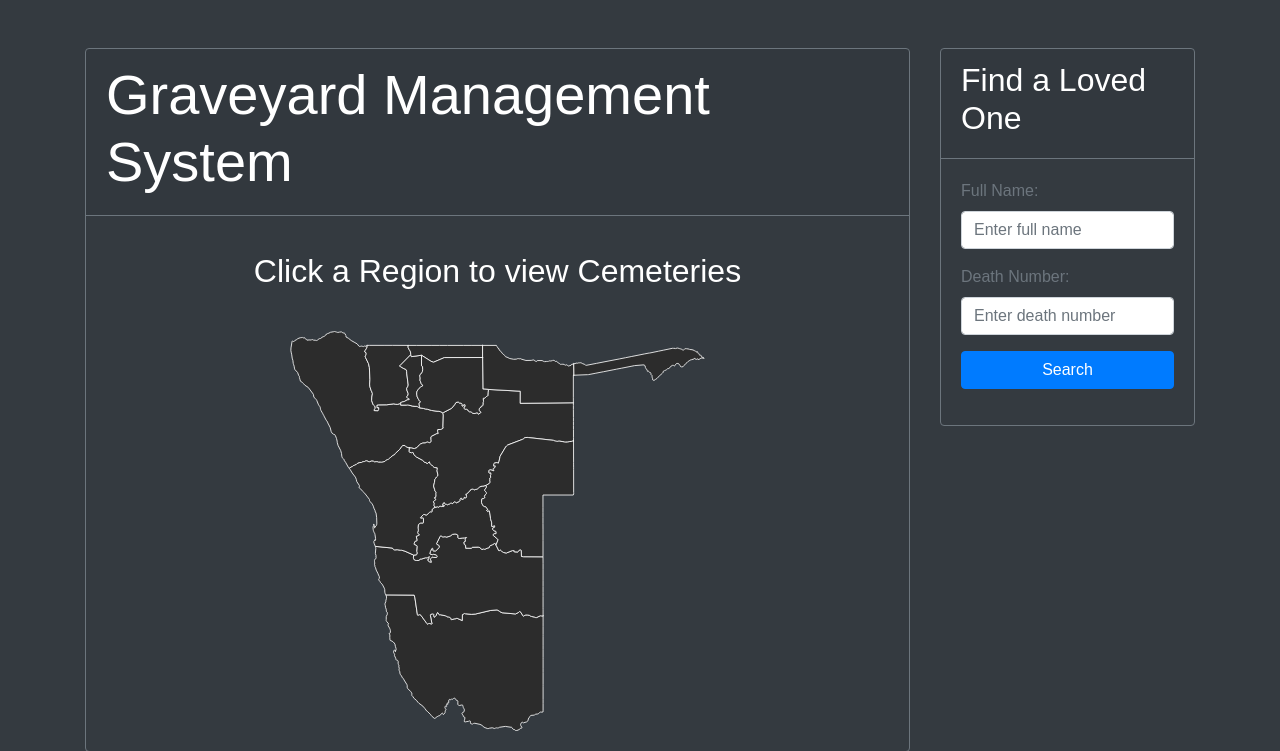
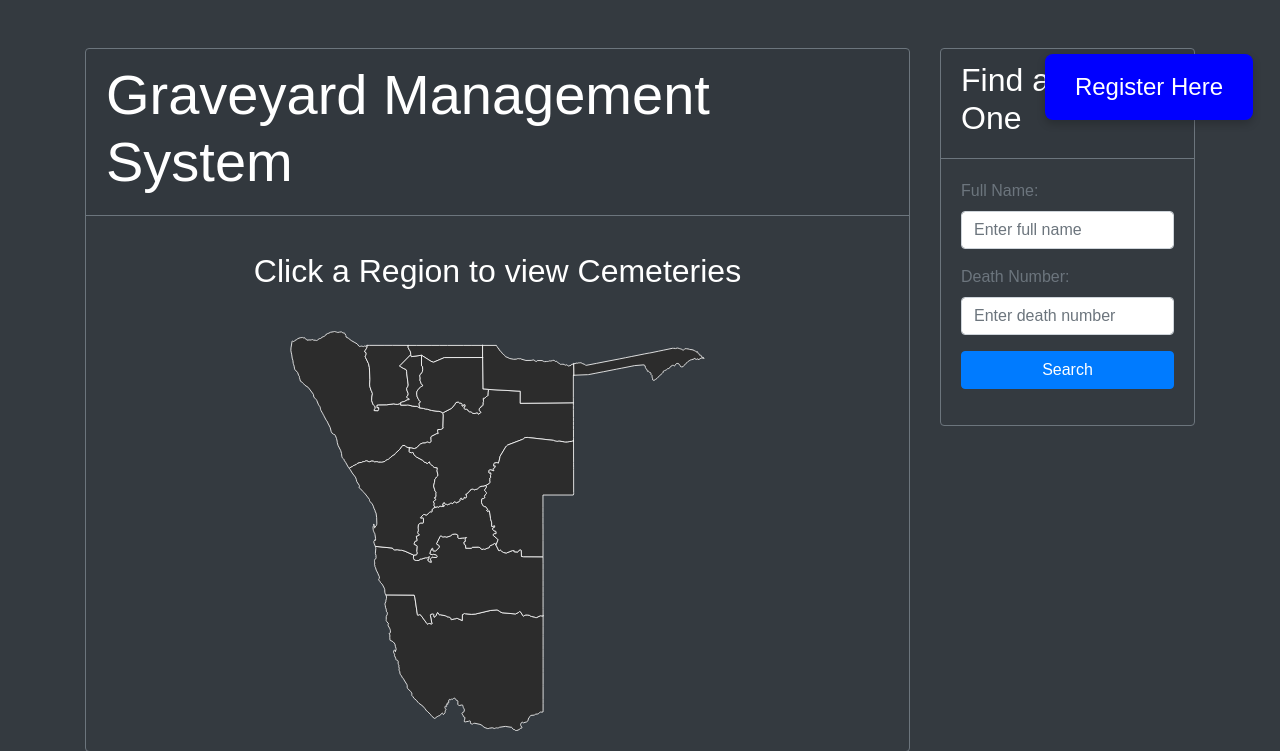
Before and after one commit to kasi1003/gmsUp, a PHP site: page /index.php in a window 1280 px wide. Shown: the part 56-807 px from the top of the page. Run offline with PHP 8.4, Linux system fonts and the light colour scheme; data that the repository does not hold is empty.

Commit message:
added Register button
added button to redirect users to an registration page for registration

```diff
--- a/php/index.php
+++ b/php/index.php
@@ -1,6 +1,4 @@
 <?php
-
-
 $servername = "localhost";
 $username = "root";
 $password = "";
@@ -14,12 +12,8 @@ if ($conn->connect_error) {
     die("Connection failed: " . $conn->connect_error);
 }
 
-
 // Close the database connection
 $conn->close();
-
-
-
 ?>
 <!DOCTYPE html>
 <html lang="en">
@@ -30,9 +24,38 @@ $conn->close();
     <title>Heavenly Tomb|Home</title>
     <link rel="stylesheet" href="../css/style.css" />
     <script src="https://code.jquery.com/jquery-3.6.0.min.js"></script>
-
     <link rel="stylesheet" href="https://cdnjs.cloudflare.com/ajax/libs/font-awesome/5.15.3/css/all.min.css" integrity="iBBXm8fW90+nuLcSKlbmrPcLa0OT92xO1BIsZ+ywDWZCvqsWgccV3gFoRBv0z+8dLJgyAHIhR35VZc2oM/gI1w==" crossorigin="anonymous" referrerpolicy="no-referrer" />
     <link rel="stylesheet" href="https://cdn.jsdelivr.net/npm/bootstrap@4.3.1/dist/css/bootstrap.min.css" integrity="sha384-ggOyR0iXCbMQv3Xipma34MD+dH/1fQ784/j6cY/iJTQUOhcWr7x9JvoRxT2MZw1T" crossorigin="anonymous" />
+    <style>
+        .register-btn {
+            background-color: blue;
+            color: white;
+            font-size: 1.5rem;
+            padding: 15px 30px;
+            border: none;
+            border-radius: 8px;
+            box-shadow: 0 4px 8px rgba(0, 0, 0, 0.2);
+            transition: transform 0.2s ease, box-shadow 0.2s ease;
+        }
+
+        .register-btn:hover {
+            transform: scale(1.05);
+            box-shadow: 0 8px 16px rgba(0, 0, 0, 0.2);
+        }
+
+
+        .register-btn-container {
+            position: absolute;
+            top: 110px;
+            right: 27px;
+            z-index: 1000;
+        }
+
+
+        .main-container {
+            position: relative;
+        }
+    </style>
 </head>
 
 <body>
@@ -114,6 +137,15 @@ $conn->close();
                         </div>
                     </div>
                 </div>
+            </div>
+
+            <!-- Position the button with a container -->
+            <div class="register-btn-container">
+                <button id="registerButton" class="btn register-btn">Register Here</button>
+            </div>
+        </div>
+    </section>
+
     <script>
         document.getElementById('searchForm').addEventListener('submit', function(event) {
             event.preventDefault();
@@ -130,12 +162,12 @@ $conn->close();
                     document.querySelector('.results').innerHTML = data;
                 });
         }
+
+        document.getElementById('registerButton').addEventListener('click', function() {
+            window.location.href = 'Registration.php';
+        });
     </script>
-            </div>
-        </div>
-    </section>
 
-    <!-- Remove the container if you want to extend the Footer to full width. -->
     <!-- Remove the container if you want to extend the Footer to full width. -->
     <div>
         <!-- Footer -->
```
Also changed, not shown: php/Registration.php (added). Lines whose indentation alone changed are shown as unchanged.
